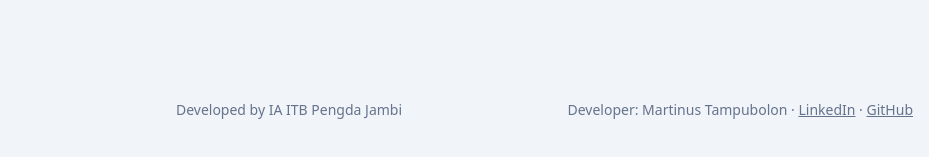
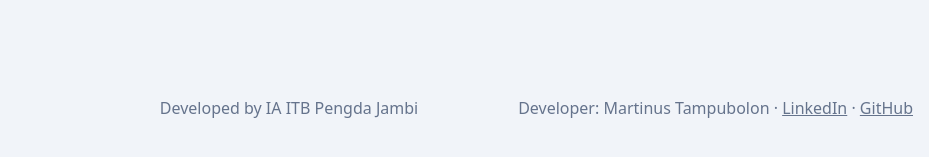
Before and after one commit to tampubolon/iaitbjambi.org, a website: page aiimpact-demo/cloudflare/web/index.html in a window 1280 px wide. Shown: the part 639-796 px from the top of the page, without its empty margins (351-1280 px from the left). Drawn offline with Linux system fonts and the light colour scheme.

Commit message:
aiimpact-demo: builder footer credits at 16px
Deployed as version 3f1fec72 and checked live at desktop and narrow widths.

```diff
--- a/aiimpact-demo/cloudflare/web/index.html
+++ b/aiimpact-demo/cloudflare/web/index.html
@@ -95,7 +95,7 @@ button.ghost:hover{border-color:var(--navy)}
 html{overflow-x:clip}
 footer{margin-top:auto;padding:26px 16px 0;width:100vw;margin-left:calc(50% - 50vw);
   display:grid;grid-template-columns:1fr auto 1fr;align-items:end;gap:8px 16px;
-  font-size:14px;color:var(--muted)}
+  font-size:16px;color:var(--muted)}
 footer .ia{grid-column:2;text-align:center}
 footer .dev{grid-column:3;justify-self:end;text-align:right}
 @media (max-width:960px){footer{grid-template-columns:1fr}footer .ia,footer .dev{grid-column:1}}
```
